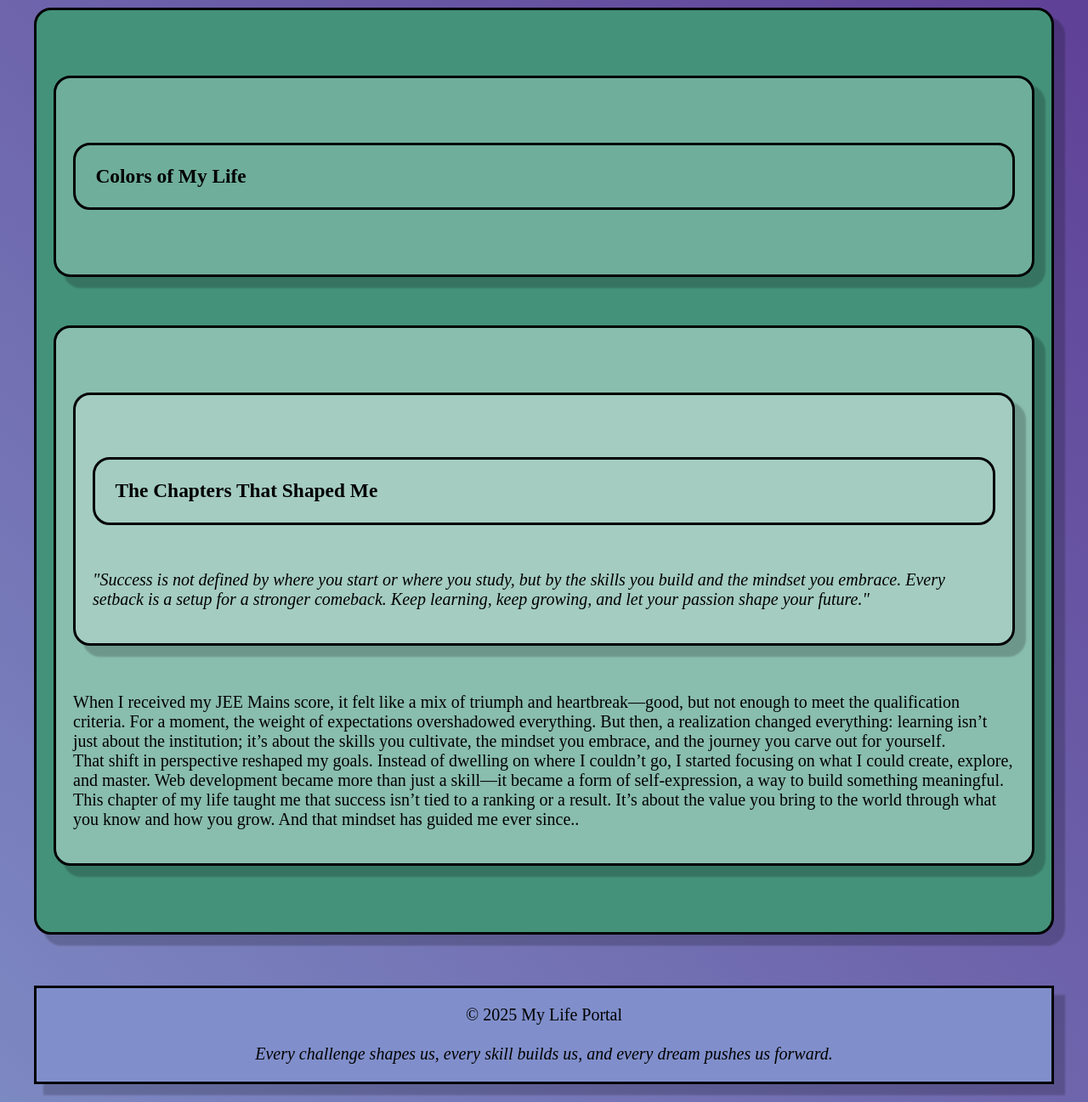
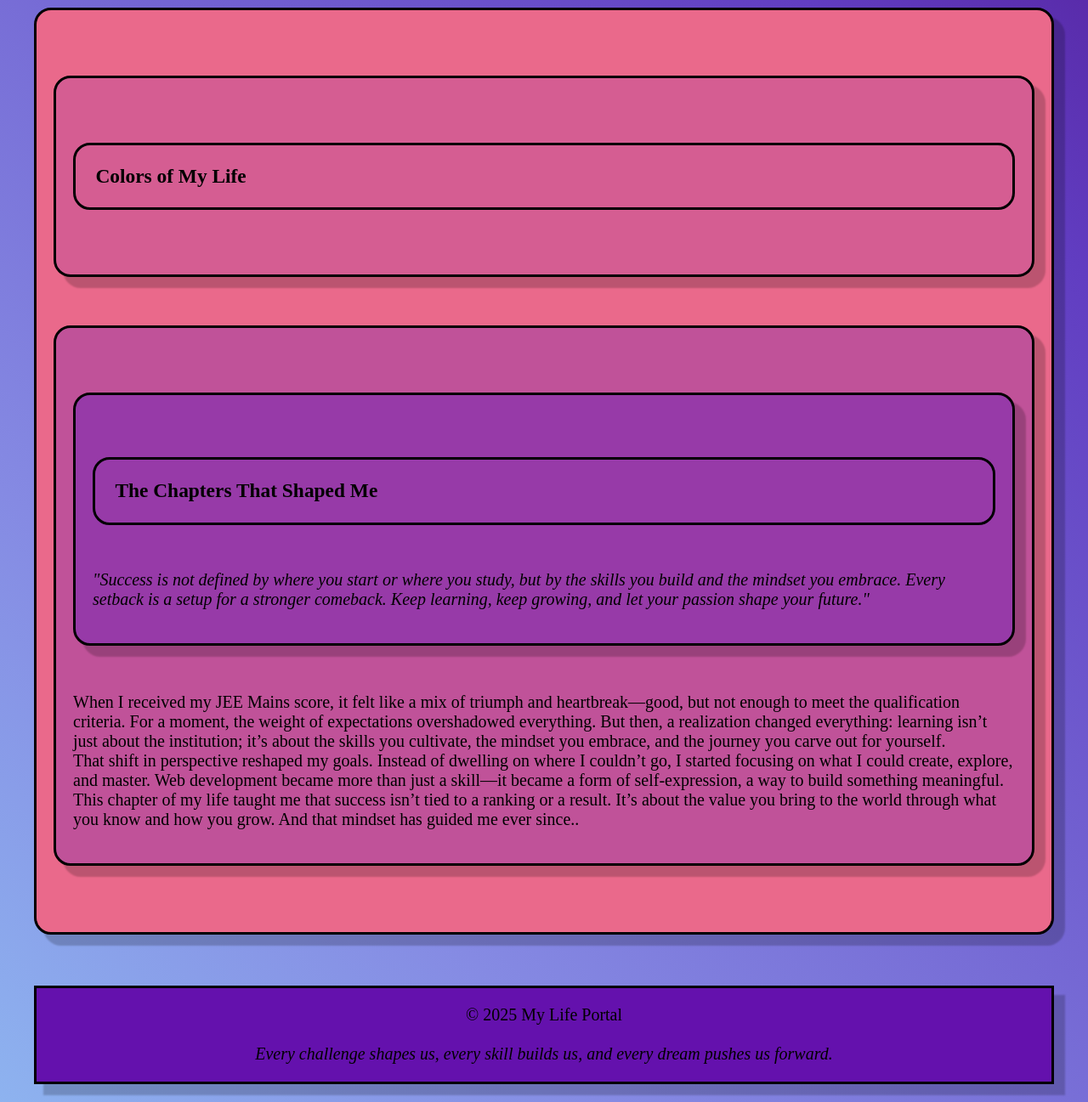
Before and after one commit to Shweta-Tech-creator/day_5-HTML-CSS-, a plain HTML site: page index.html in a window 1280 px wide. Shown: the part 1203-2500 px from the top of the page at 85% size. Drawn offline with Linux system fonts and the light colour scheme.

Commit message:
Update index.html

```diff
--- a/index.html
+++ b/index.html
@@ -9,7 +9,7 @@
         body{
             margin: 40px;
             border-radius: 20px;
-            background: linear-gradient(45deg, #7d8ac3, #511f82);
+            background: linear-gradient(45deg,#8eb5f0,#858ae3, #7364d2,#613dc1,#4e148c,#3d0e61);
             font-size: 20px;
 
         }
@@ -109,7 +109,7 @@
         </nav>
     </section>
    <section class="ab">
-    <section class="about" style="background-color:#6580B8;color:black;">
+    <section class="about" style="background-color:#822faf;color:black;">
             <h1>About Us</h1>
 
         <p>Tech enthusiast | BTech student | Passionate about AI, AR/VR & innovation</p>
@@ -118,13 +118,13 @@
             </p>
         </section>
         </div>
-        <section class="l1" style="background-color:#449279;">
-            <div class="latestblogpost" style="background-color:#6FAE9A;">
+        <section class="l1" style="background-color:#ea698b;">
+            <div class="latestblogpost" style="background-color:#d55d92;">
                 <h1>Colors of My Life</h1>
             </div>
 
-            <div class="undertand" style="background-color:#89BDAD;">
-                <div class="UnderstandingSemanticHTML" style="background-color:#A4CCC0;">
+            <div class="undertand" style="background-color:#c05299;">
+                <div class="UnderstandingSemanticHTML" style="background-color:#973aa8;">
                     <h1>The Chapters That Shaped Me</h1>
                     <p><i>"Success is not defined by where you start or where you study, but by the skills you build and the mindset you embrace. Every setback is a setup for a stronger comeback. Keep learning, keep growing, and let your passion shape your future."</i></p>
 
@@ -136,7 +136,7 @@
         </section>
     </section>
 
-    <footer class="footer" style="background-color: #808fcb; box-shadow:12px 12px 2px 1px rgba(2, 2, 6, 0.2); font: size 25px; ">
+    <footer class="footer" style="background-color: #6411ad; box-shadow:12px 12px 2px 1px rgba(2, 2, 6, 0.2); font: size 25px; ">
         © 2025 My Life Portal <br> <br>
         <i>Every challenge shapes us, every skill builds us, and every dream pushes us forward.</i>
     </footer>
```
